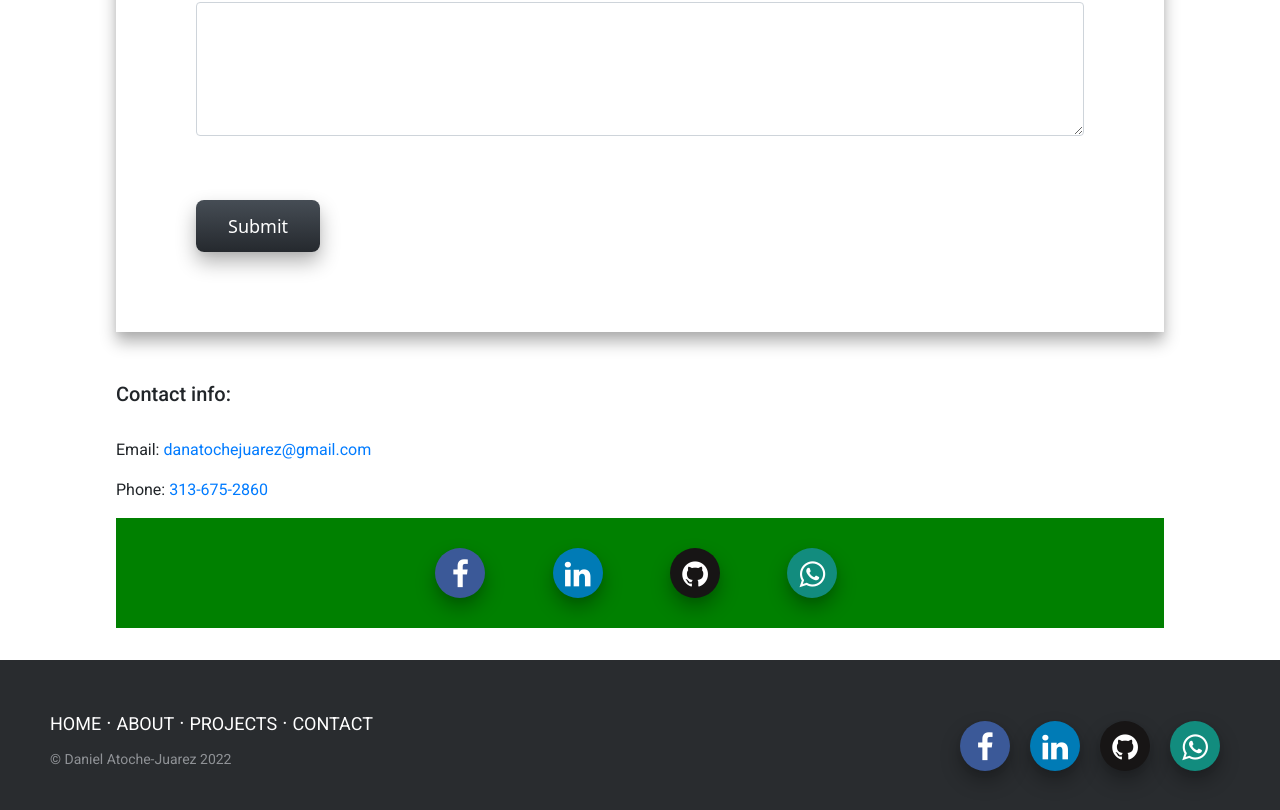
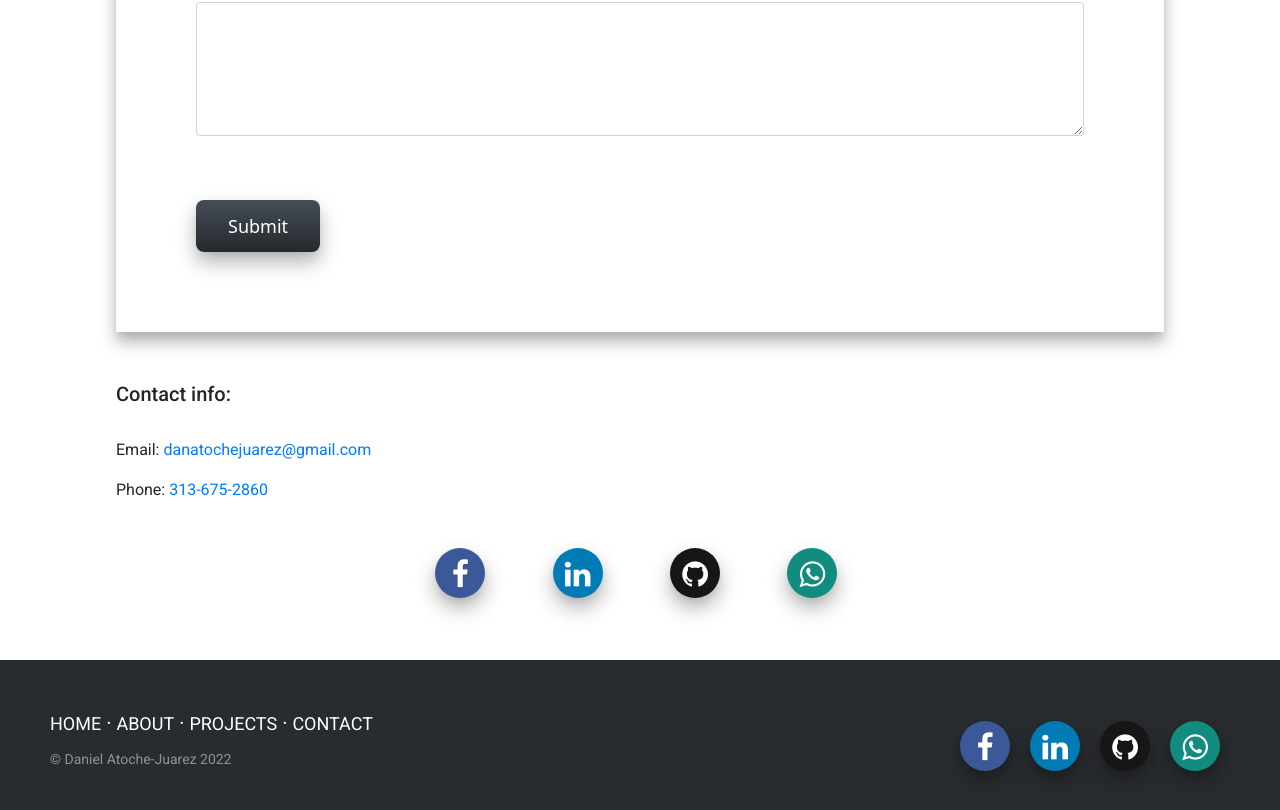
Before and after one commit to datoche-juarez/personal-site, a React (Create React App) app: page /contact in a window 1280 px wide. Shown: the part 1064-1874 px from the top of the page. Built offline with nearby package versions, Linux system fonts and the light colour scheme.

Commit message:
Couple things I forgot..

```diff
--- a/src/Contact.css
+++ b/src/Contact.css
@@ -9,8 +9,7 @@
 }
 
 .social-row {
-  background-color: green;
-  justify-content: center!important;
+  justify-content: center;
   margin: 0px;
 }
 
```
